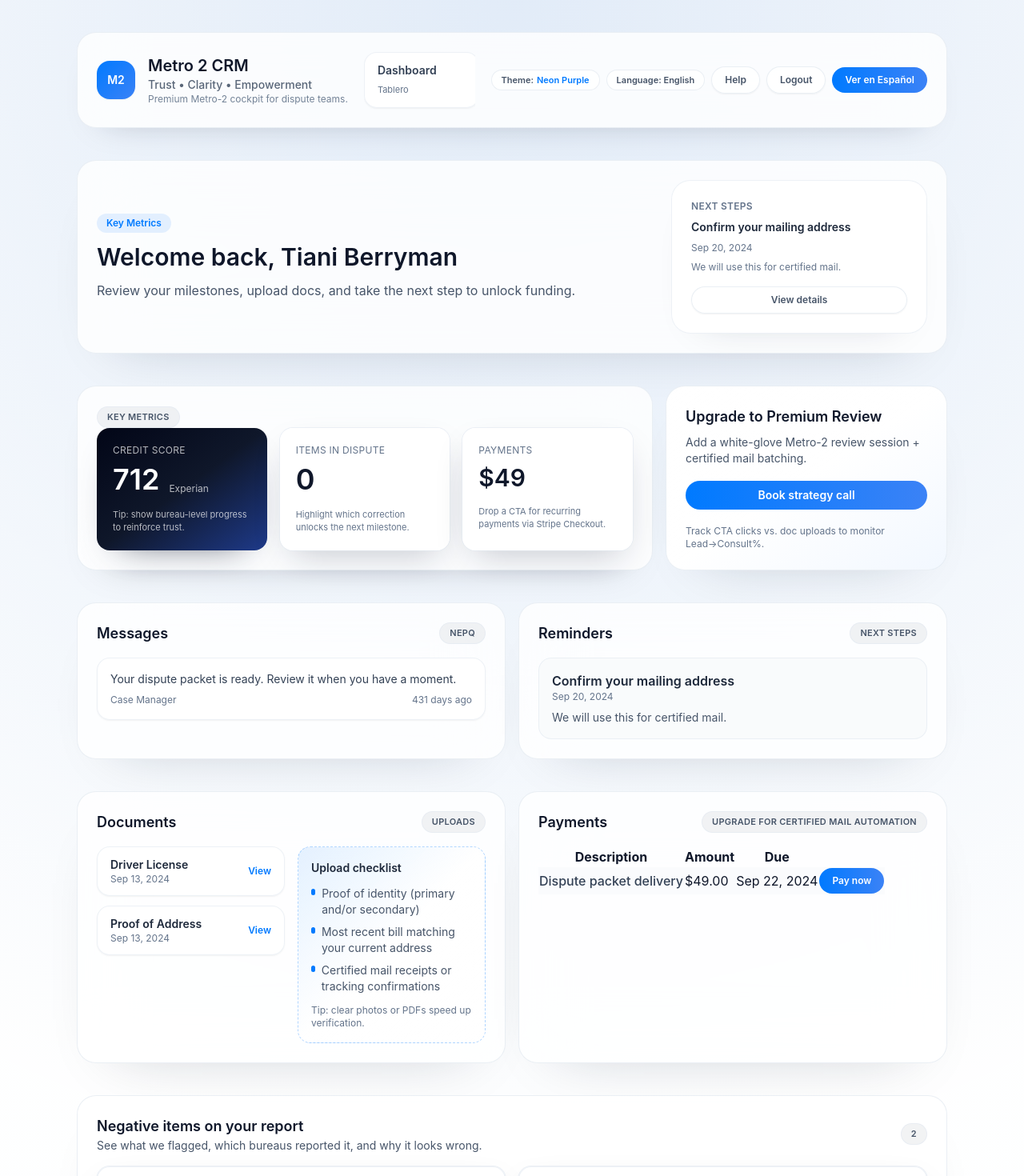
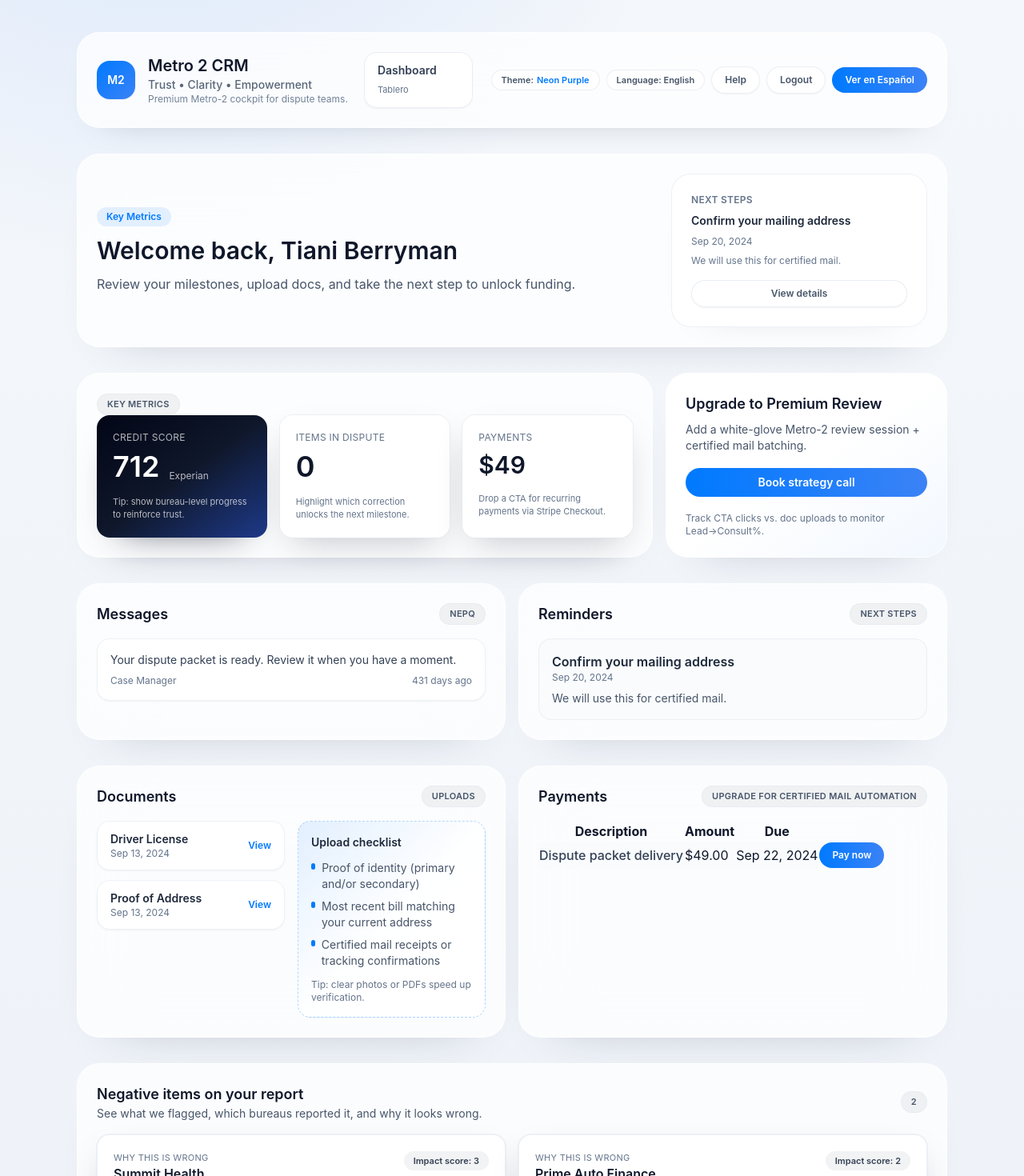
Before and after one commit to redTeamHero/crm, a Next.js app in the folder apps/client-portal/: page / in a window 1280 px wide. Shown: the top 1470 px of the page at 80% size. Built offline with nearby package versions, Linux system fonts and the light colour scheme.

Commit message:
Refine client portal dashboard styling

```diff
--- a/apps/client-portal/app/globals.css
+++ b/apps/client-portal/app/globals.css
@@ -9,7 +9,7 @@
 
   body {
     font-family: "SF Pro Text", "SF Pro Display", -apple-system, BlinkMacSystemFont, "Segoe UI", sans-serif;
-    @apply bg-slate-50 text-slate-900 antialiased;
+    @apply bg-[#f4f7fb] text-slate-900 antialiased;
   }
 
   a {
@@ -19,7 +19,7 @@
 
 @layer components {
   .glass {
-    @apply rounded-3xl border border-slate-200/70 bg-white/80 shadow-[0_30px_70px_-50px_rgba(15,23,42,0.25)] backdrop-blur-2xl;
+    @apply rounded-[28px] border border-white/70 bg-white/75 shadow-[0_28px_60px_-48px_rgba(15,23,42,0.3)] backdrop-blur-2xl;
   }
 
   .badge {
@@ -27,7 +27,7 @@
   }
 
   .stat-card {
-    @apply glass p-6 shadow-[0_24px_50px_-40px_rgba(15,23,42,0.35)];
+    @apply glass p-6 shadow-[0_22px_55px_-45px_rgba(15,23,42,0.4)];
   }
 
   .table-card {
@@ -35,7 +35,7 @@
   }
 
   .apple-button-primary {
-    @apply inline-flex items-center justify-center rounded-full bg-gradient-to-r from-primary to-blue-500 px-4 py-2 text-xs font-semibold text-white shadow-[0_15px_30px_-20px_rgba(0,122,255,0.9)] transition hover:brightness-110;
+    @apply inline-flex items-center justify-center rounded-full bg-gradient-to-r from-primary to-blue-500 px-4 py-2 text-xs font-semibold text-white shadow-[0_14px_28px_-20px_rgba(0,122,255,0.9)] transition hover:brightness-110;
   }
 
   .apple-button-secondary {
@@ -43,10 +43,10 @@
   }
 
   .apple-chip {
-    @apply flex min-w-[9rem] flex-col gap-1 rounded-2xl border border-slate-200/60 bg-white/90 px-4 py-3 text-left text-sm font-semibold text-slate-700 shadow-sm transition hover:border-primary/40 hover:text-primary;
+    @apply flex min-w-[8.5rem] flex-col gap-1 rounded-2xl border border-slate-200/70 bg-white/95 px-4 py-3 text-left text-sm font-semibold text-slate-700 shadow-sm transition hover:border-primary/40 hover:text-primary;
   }
 
   .apple-card {
-    @apply rounded-3xl border border-slate-200/60 bg-white/95 p-6 shadow-[0_20px_50px_-40px_rgba(15,23,42,0.25)];
+    @apply rounded-3xl border border-slate-200/60 bg-white/95 p-6 shadow-[0_18px_50px_-45px_rgba(15,23,42,0.25)];
   }
 }
--- a/apps/client-portal/components/PortalDashboard.tsx
+++ b/apps/client-portal/components/PortalDashboard.tsx
@@ -8,7 +8,7 @@ import { formatCurrency, formatDate, formatTimeAgo } from '@/lib/format';
 import { buildRuleGroups } from '@/lib/rule-debug';
 import RuleDebugGrid from './RuleDebugGrid';
 
-const DEFAULT_BACKGROUND = 'radial-gradient(circle at top, rgba(0, 122, 255, 0.08), rgba(255, 255, 255, 0.96) 55%), linear-gradient(180deg, rgba(245, 245, 247, 0.95), rgba(237, 242, 247, 0.9))';
+const DEFAULT_BACKGROUND = 'radial-gradient(1200px circle at 15% -15%, rgba(59, 130, 246, 0.18), transparent 60%), radial-gradient(1000px circle at 85% -25%, rgba(14, 165, 233, 0.12), transparent 55%), linear-gradient(180deg, rgba(244, 247, 251, 0.95), rgba(233, 239, 247, 0.85))';
 
 type NavLink = {
   id: string;
@@ -158,8 +158,8 @@ export default function PortalDashboard({ portal }: { portal: PortalPayload }) {
 
   return (
     <div style={{ background }} className="min-h-screen pb-16 text-slate-900">
-      <div className="mx-auto flex w-full max-w-6xl flex-col gap-10 px-4 pb-16 pt-10 sm:px-6 lg:px-8">
-        <nav className="glass sticky top-6 z-20 flex flex-col gap-4 px-6 py-5 shadow-[0_20px_45px_-35px_rgba(15,23,42,0.35)]">
+      <div className="mx-auto flex w-full max-w-6xl flex-col gap-8 px-4 pb-16 pt-10 sm:px-6 lg:px-8">
+        <nav className="glass sticky top-6 z-20 flex flex-col gap-4 px-6 py-5 shadow-[0_18px_45px_-36px_rgba(15,23,42,0.35)]">
           <div className="flex flex-col gap-5 xl:flex-row xl:items-center xl:justify-between">
             <div className="flex items-center gap-4">
               {theme.logoUrl ? (
```
